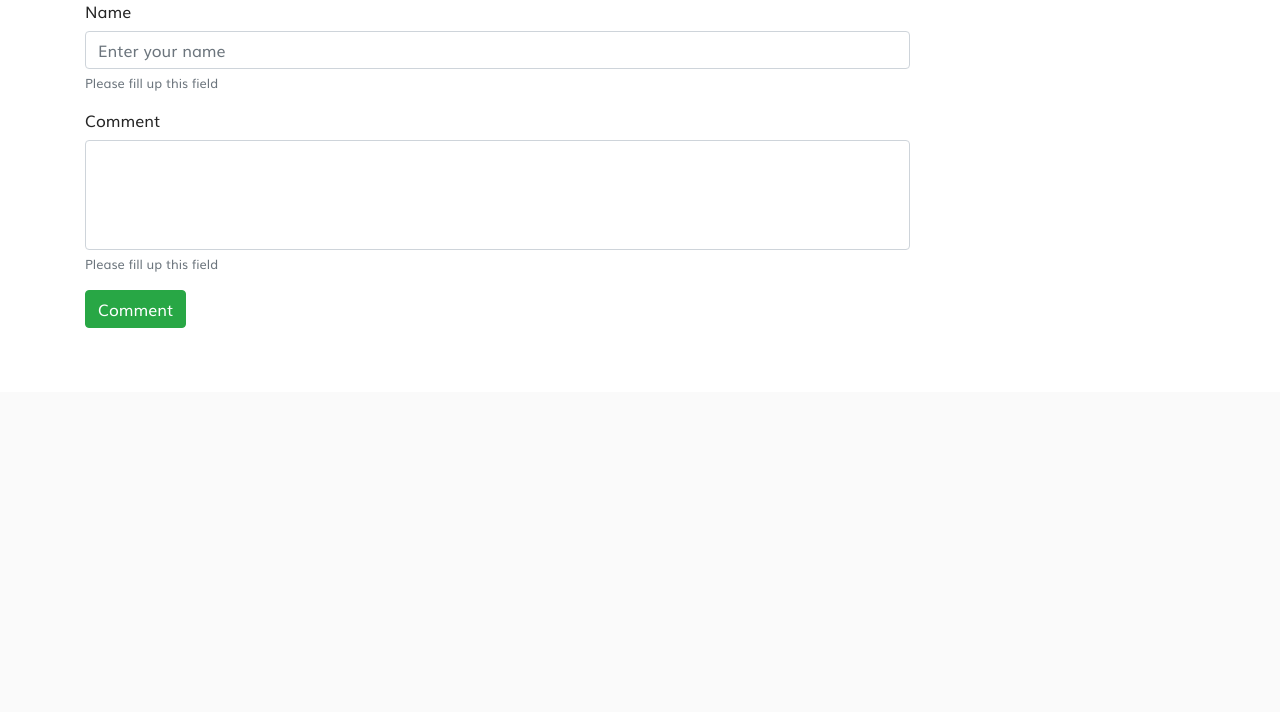
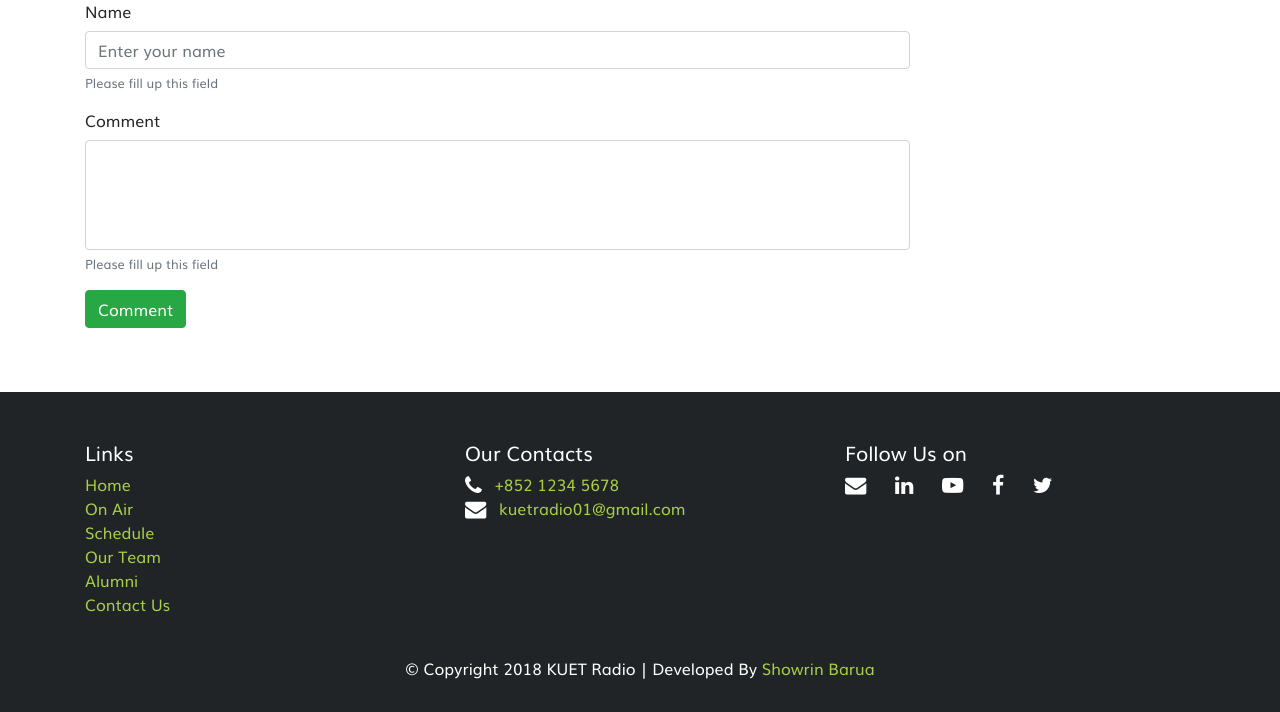
Before and after one commit to Showrin/kuet_radio, a PHP site: page /onAir.html in a window 1280 px wide. Shown: the part 1332-2044 px from the top of the page. Before the commit the page ends 1660 px from the top, so only its background shows below. Run offline with PHP 8.4, Linux system fonts and the light colour scheme; some libraries are stand-ins or nearby versions.

Commit message:
Add footer

```diff
--- a/css/styles.scss
+++ b/css/styles.scss
@@ -150,3 +150,11 @@ body {
 textarea {
     resize: none !important;
 }
+
+.bg-primary {
+    background-color: $primary !important;
+}
+
+.bg-secondary {
+    background-color: $secondary !important;
+}
--- a/onAir.html
+++ b/onAir.html
@@ -190,6 +190,44 @@
         </div>
     </div>
 
+    <footer class="footer bg-secondary pt-5 pb-3">
+        <div class="container">
+            <div class="row">
+                <div class="col-4 col-sm-4">
+                    <h5>Links</h5>
+                    <ul class="list-unstyled">
+                        <li><a href="./index.html">Home</a></li>
+                        <li><a href="./onAir.html">On Air</a></li>
+                        <li><a href="/schedule.html">Schedule</a></li>
+                        <li><a href="/team.html">Our Team</a></li>
+                        <li><a href="/alumni.html">Alumni</a></li>
+                        <li><a href="/contact.html">Contact Us</a></li>
+                    </ul>
+                </div>
+                <div class="col-7 col-sm-4">
+                    <h5>Our Contacts</h5>
+                    <i class="fa fa-phone fa-lg pr-2"></i> <a href="tel:+852 1234 5678">+852 1234 5678</a><br>
+                    <i class="fa fa-envelope fa-lg pr-2"></i> <a href="mailto:kuetradio01@gmail.com">kuetradio01@gmail.com</a>
+                </div>
+                <div class="col-12 col-sm-4">
+                    <h5>Follow Us on</h5>
+                    <div class="text-left">
+                        <a class="pr-4 text-white" href="http://google.com/+"><i class="fa fa-lg fa-envelope"></i></a>
+                        <a class="pr-4 text-white" href="http://www.linkedin.com/in/"><i class="fa fa-lg fa-linkedin"></i></a>
+                        <a class="pr-4 text-white" href="http://youtube.com/"><i class="fa fa-lg fa-youtube-play"></i></a>
+                        <a class="pr-4 text-white" href="http://www.facebook.com/profile.php?id="><i class="fa fa-lg fa-facebook"></i></a>
+                        <a class="text-white" href="http://twitter.com/"><i class="fa fa-lg fa-twitter"></i></a>
+                    </div>
+                </div>
+            </div>
+            <div class="row justify-content-center mt-4">
+                <div class="col-auto">
+                    <p class="text-center">© Copyright 2018 KUET Radio | Developed By <a href="https://www.facebook.com/showrinbarua.hridoy">Showrin Barua</a></p>
+                </div>
+            </div>
+        </div>
+    </footer>
+
     <audio id="theme-song-player">
         <source src="/audios/KUET_RADIO_Intro_song_short.m4a">
     </audio>
```
Also changed, not shown: css/styles.css.
